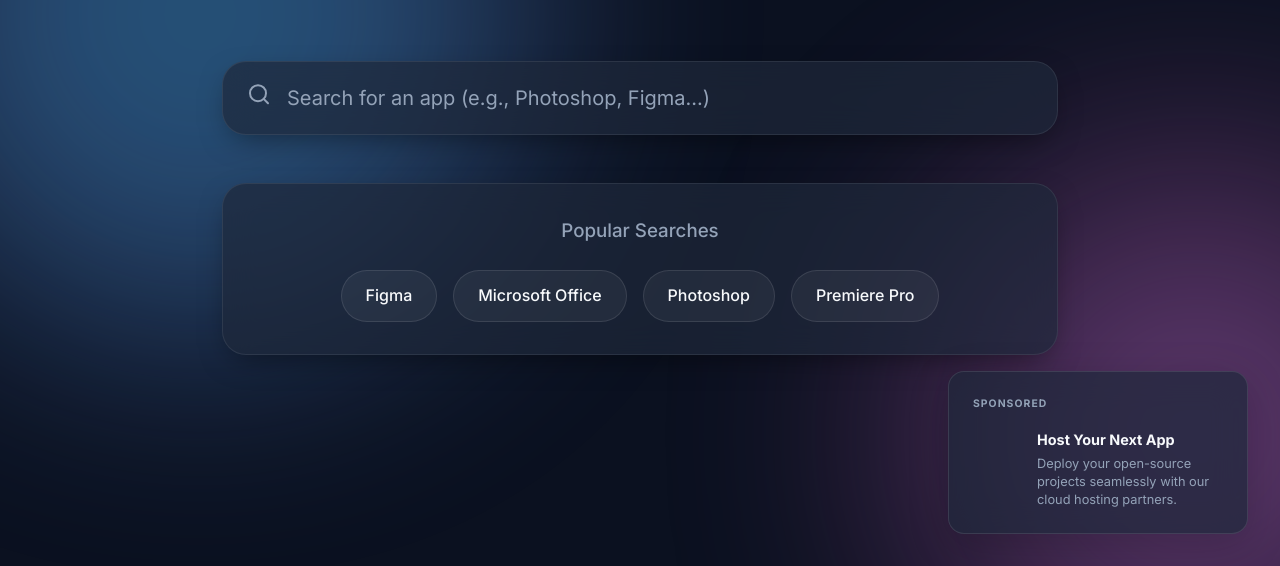
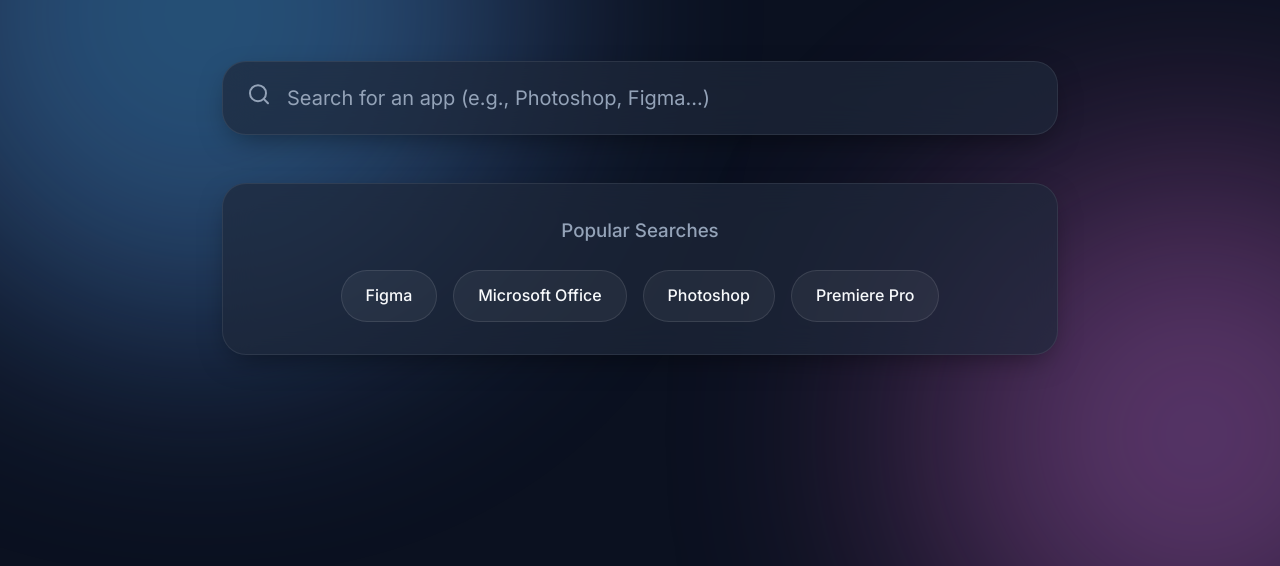
Before and after one commit to TheWaxSculptor/appsolutely-free, a website with bundled scripts: page index.html in a window 1280 px wide. Shown: the part 234-800 px from the top of the page. Built offline with nearby package versions, Linux system fonts and the light colour scheme.

Commit message:
Replace ad placeholder with EthicalAds integration

```diff
--- a/index.html
+++ b/index.html
@@ -16,6 +16,7 @@
   <link rel="preconnect" href="https://fonts.gstatic.com" crossorigin>
   <link href="https://fonts.googleapis.com/css2?family=Inter:wght@400;500;600;700;800&family=Outfit:wght@500;700;900&display=swap" rel="stylesheet">
   <script async src="https://pagead2.googlesyndication.com/pagead/js/adsbygoogle.js?client=ca-pub-2161345131320461" crossorigin="anonymous"></script>
+  <script async src="https://media.ethicalads.io/media/client/ethicalads.min.js"></script>
 </head>
 <body>
   <div class="background-blobs">
@@ -52,16 +53,9 @@
     </main>
   </div>
 
-  <!-- Premium Ad Unit -->
-  <div class="premium-ad-unit glass-panel animate-slide-up" style="animation-delay: 0.2s;">
-    <div class="ad-label">SPONSORED</div>
-    <a href="#" class="ad-content">
-      <div class="ad-image"></div>
-      <div class="ad-text">
-        <strong>Host Your Next App</strong>
-        <p>Deploy your open-source projects seamlessly with our cloud hosting partners.</p>
-      </div>
-    </a>
+  <!-- EthicalAds Unit -->
+  <div class="animate-slide-up" style="animation-delay: 0.2s;">
+    <div data-ea-publisher="appsolutelyfreecom" data-ea-type="image" data-ea-style="stickybox" class="dark"></div>
   </div>
 
   <script type="module" src="app.js?v=3"></script>
```
